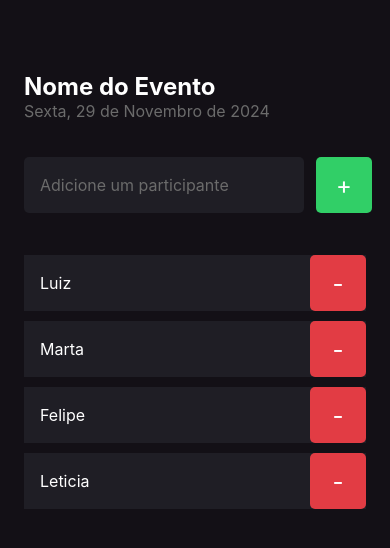
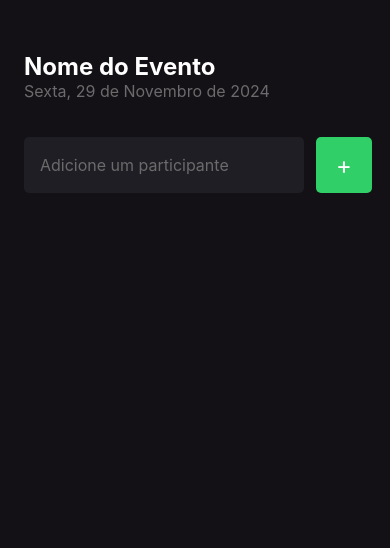
Before and after one commit to lfelipesbs/imhere, a React Native app: screen / in a window 390 px wide. Shown: the top 548 px of the page. Built offline with nearby package versions, Linux system fonts and the light colour scheme.

Commit message:
first feature add and remove

```diff
--- a/src/components/Header/Header.styles.ts
+++ b/src/components/Header/Header.styles.ts
@@ -6,7 +6,7 @@ export const headerStyles = StyleSheet.create<HeaderStyles>({
         color: "#FFF",
         fontSize: 24,
         fontWeight: "bold",
-        marginTop: 48
+		marginTop: 28
     },
     eventDate: {
         color: "#6B6B6B",
--- a/src/components/Participant/Participant.tsx
+++ b/src/components/Participant/Participant.tsx
@@ -15,5 +15,4 @@ const Participant: React.FC<ParticipantProps> = ({ name, onPress }) => (
 	</View>
 );
 
-
 export default Participant;
--- a/src/components/ParticipantsList/ParticipantsList.tsx
+++ b/src/components/ParticipantsList/ParticipantsList.tsx
@@ -1,12 +1,13 @@
 import { ParticipantsListProps } from "./ParticipantsList.types";
 import Participant from "../Participant";
+import { ScrollView } from "react-native";
 
 const ParticipantsList: React.FC<ParticipantsListProps> = ({ data, onRemove }) => (
-	<>
+	<ScrollView showsVerticalScrollIndicator={false}>
 		{data.map(( name: string, index: number) => (
-			<Participant key={index} name={name} onPress={onRemove}/>
+			<Participant key={`PARTICIPANT_KEY_${index}`} name={name} onPress={onRemove}/>
 		))}
-	</>
+	</ScrollView>
 );
 
 export default ParticipantsList;
--- a/src/views/Home/HomeContainer.tsx
+++ b/src/views/Home/HomeContainer.tsx
@@ -1,18 +1,18 @@
-import React, { useCallback } from "react";
+import React, { useCallback, useState } from "react";
 import Home from "./Home";
 import { getMonthName, getWeekDay } from "../../utils/getDate";
 
 const homeContainer: React.FC = () => {
 	const date = new Date();
-	const data = ["Luiz", "Marta", "Felipe", "Leticia"];
+	const [participants, setParticipants] = useState<string[]>([]);
 
 	const handleParticipantAdd = useCallback((): void => {
-		console.log('Você clicou no botão de Adicionar!');
-	}, []);
+		setParticipants((prevParticipants) => [...prevParticipants, 'Novo participante']);
+	}, [setParticipants]);
 
 	const handleParticipantRemove = useCallback((): void => {
-		console.log('Você clicou no botão de Remover!')
-	}, []);
+		setParticipants((prevParticipants) => prevParticipants.slice(0, -1));
+	}, [setParticipants]);
 
 	return (
 		<Home
@@ -22,7 +22,7 @@ const homeContainer: React.FC = () => {
 			month={getMonthName(date.getMonth())}
 			weekDay={getWeekDay(date.getDay())}
 			year={date.getFullYear()}
-			participants={data}
+			participants={participants}
 		/>
 	)
 }
```
